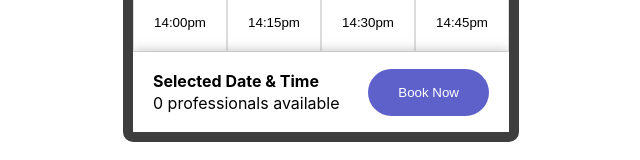
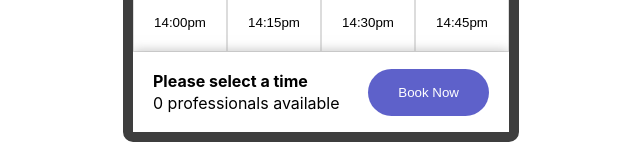
Before and after one commit to mikeharrison4/ss-code-test, a React (Create React App) app: page / in a window 1280 px wide. Shown: the part 618-778 px from the top of the page, without its empty margins (319-959 px from the left). Built offline with nearby package versions, Linux system fonts and the light colour scheme.

Commit message:
updated footer message to display chosen date & time if present

```diff
--- a/src/components/Footer.js
+++ b/src/components/Footer.js
@@ -1,22 +1,29 @@
 import {useStore} from "../App";
+import {observer} from "mobx-react-lite";
 
-function Footer() {
-  const rootStore = useStore()
+const Footer = observer(() => {
+  const { selectedTime, selectedDay, requestBooking } = useStore()
 
   return (
     <div className="footer">
       <div>
-        <p><b>Selected Date & Time</b></p>
+        <p>
+            {
+              selectedDay && selectedTime
+                ? <b>{`${selectedTime} on ${selectedDay}`}</b>
+                : <b>Please select a time</b>
+            }
+        </p>
         <p>0 professionals available</p>
       </div>
       <button
         className="bookButton"
-        onClick={rootStore.requestBooking}
+        onClick={requestBooking}
       >
         Book Now
       </button>
     </div>
   )
-}
+})
 
 export default Footer
```
